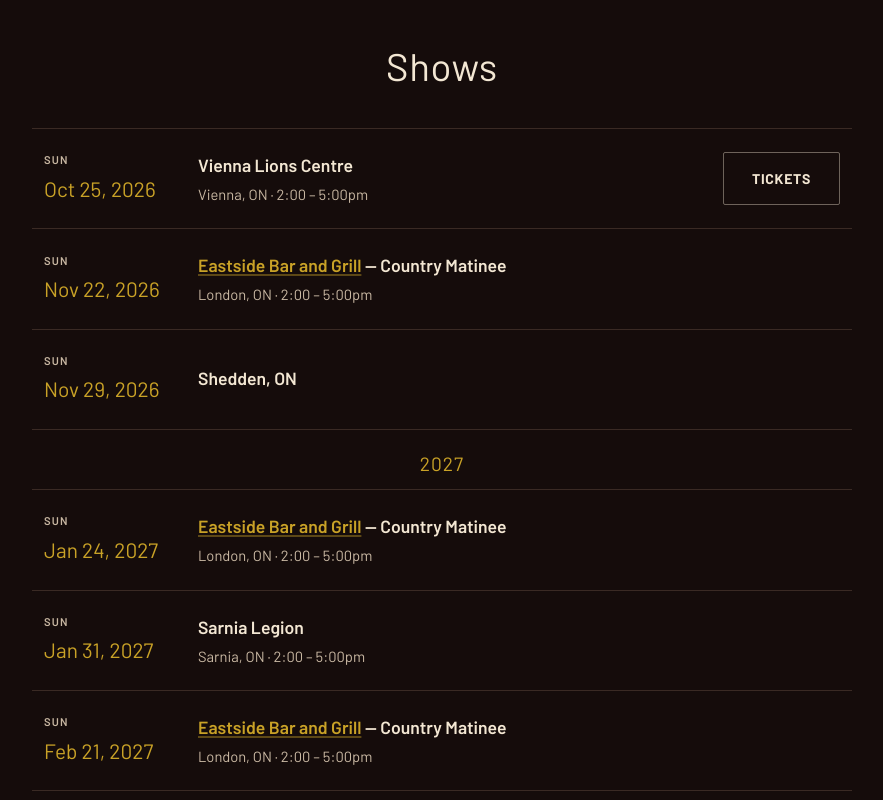
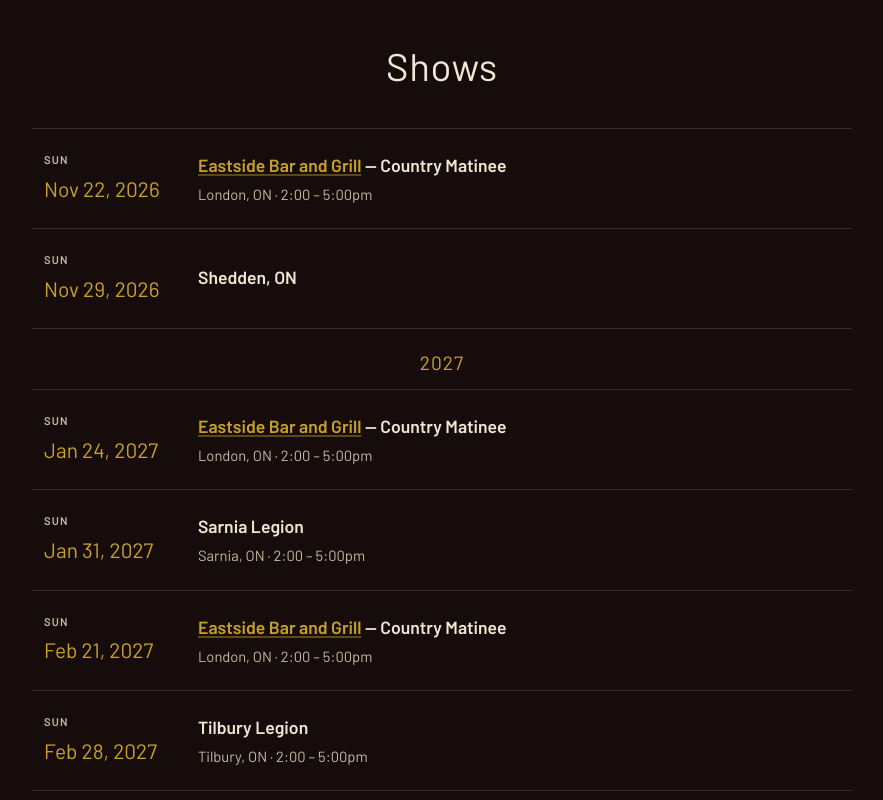
Before and after one commit to roballen2/PhantomsOfTheOpry, a plain HTML site: page index.html in a window 1280 px wide. Shown: the part 860-1660 px from the top of the page, without its empty margins (198-1081 px from the left). Drawn offline with Linux system fonts and the light colour scheme; a web font is replaced by a local one.

Commit message:
Move Oct 25 Vienna show to Past Shows
Co-Authored-By: Claude Sonnet 5.5 <noreply@anthropic.com>

```diff
--- a/index.html
+++ b/index.html
@@ -34,15 +34,6 @@
     <h2>Shows</h2>
   </div>
   <div class="event-list">
-    <div class="event-row">
-      <div class="event-row__date"><span class="weekday">Sun</span>Oct 25, 2026</div>
-      <div class="event-row__details">
-        <p class="event-row__venue">Vienna Lions Centre</p>
-        <p class="event-row__place">Vienna, ON · 2:00 – 5:00pm</p>
-      </div>
-      <div class="event-row__action"><a class="btn btn--ghost" href="https://www.ticketscene.ca/events/65467/" target="_blank" rel="noopener">Tickets</a></div>
-    </div>
-
     <div class="event-row">
       <div class="event-row__date"><span class="weekday">Sun</span>Nov 22, 2026</div>
       <div class="event-row__details">
@@ -179,6 +170,13 @@
         <p class="event-row__venue">Ye Old Town Hall, Ailsa Craig, ON</p>
       </div>
     </div>
+
+    <div class="event-row">
+      <div class="event-row__date">Oct 25, 2026</div>
+      <div class="event-row__details">
+        <p class="event-row__venue">Vienna Lions Centre, Vienna, ON</p>
+      </div>
+    </div>
   </div>
 </section>
 
```
